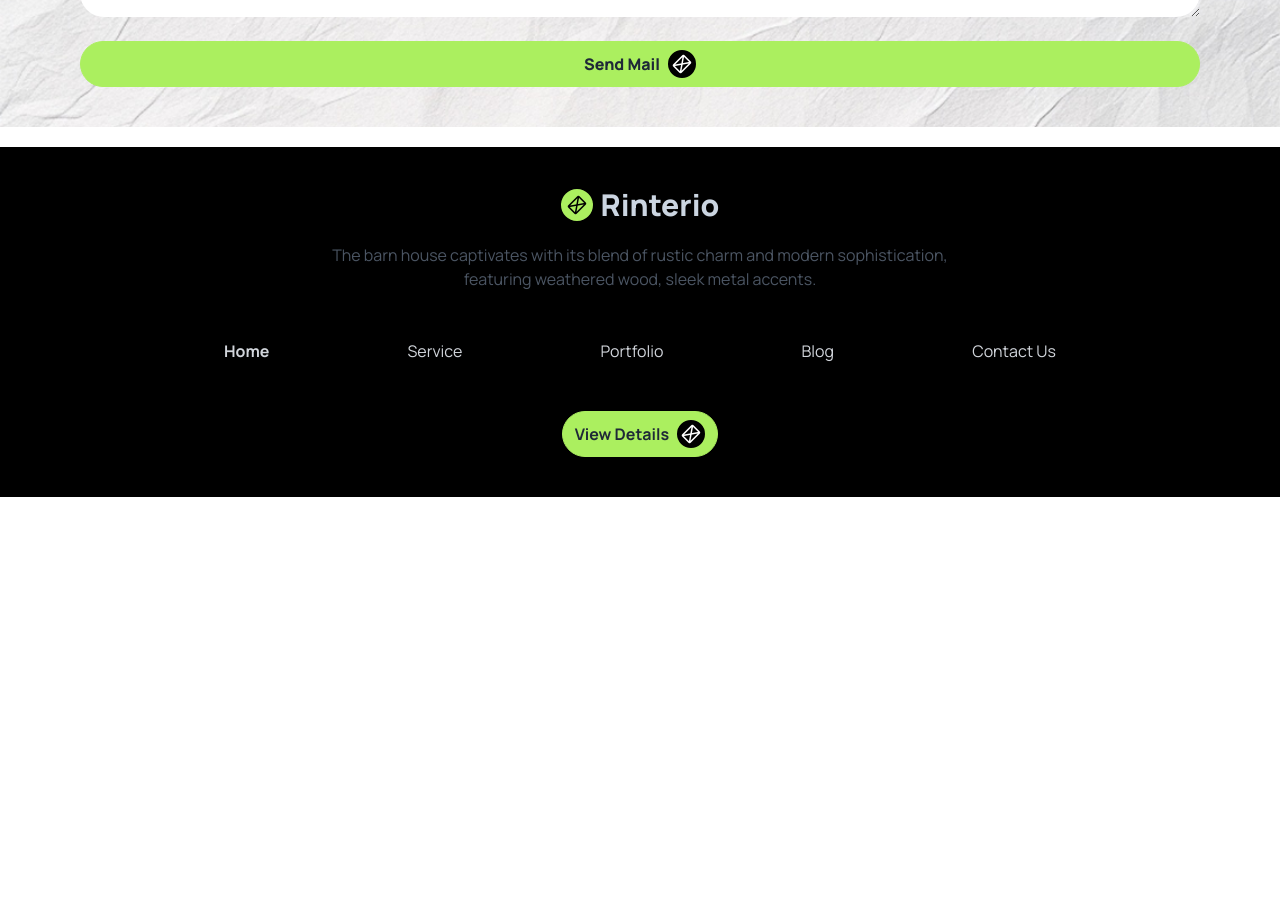
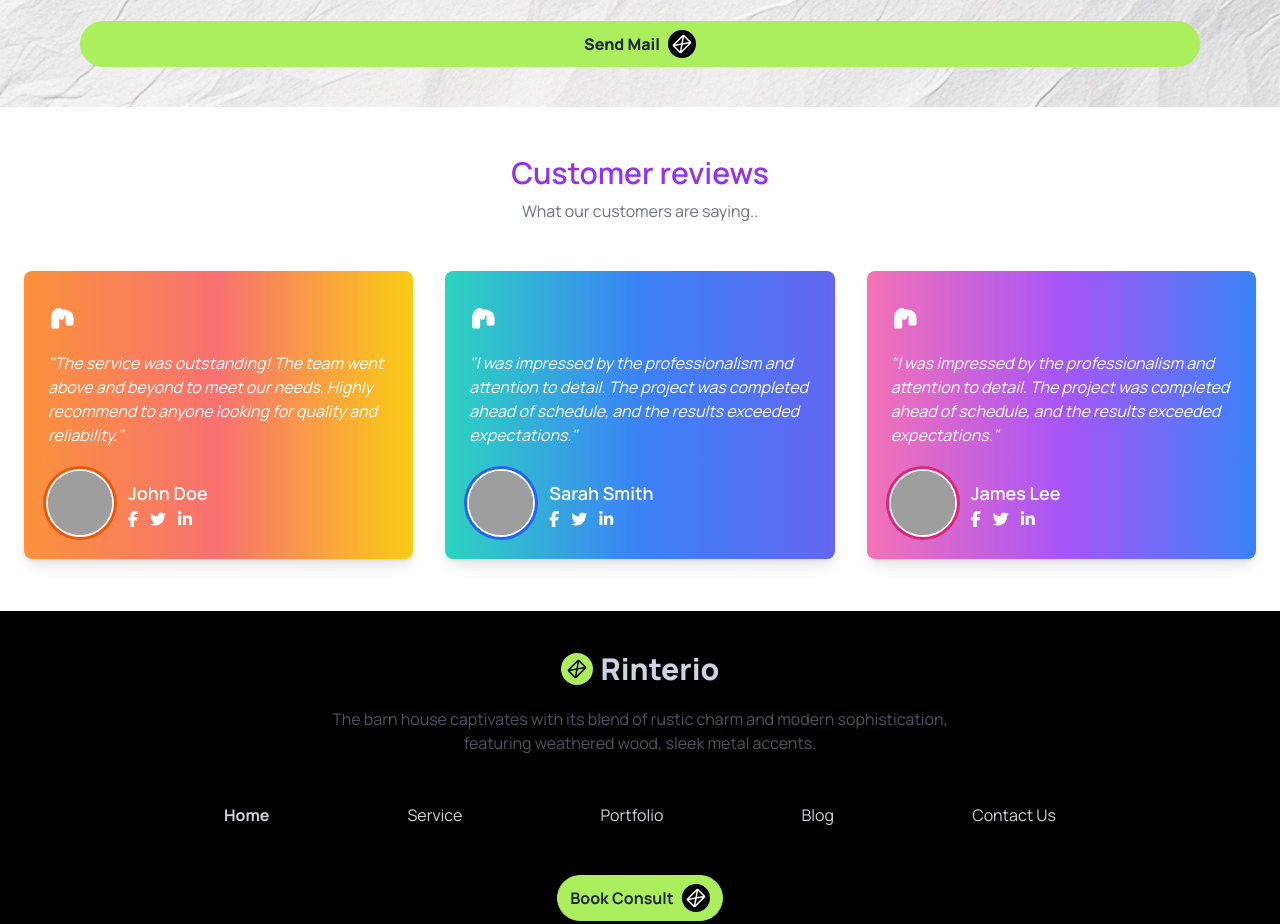
Before and after one commit to suzandev/Assignment-3, a plain HTML site: page index.html in a window 1280 px wide. Shown: the part 4370-5294 px from the top of the page. Before the commit the page ends 4867 px from the top, so only its background shows below. Drawn offline with nearby package versions, Linux system fonts and the light colour scheme; grey boxes are pictures that could not be loaded.

Commit message:
Extra added a new section which is Customer reviews section.

```diff
--- a/index.html
+++ b/index.html
@@ -592,7 +592,7 @@
       </section>
 
       <!-- Contact Section  -->
-      <section id="contact" class="lg:mt-10 py-10 bg-bgImage bg-cover">
+      <section id="contact" class="lg:mt-5 py-10 bg-bgImage bg-cover">
         <div class="container max-w-6xl mx-auto px-4">
           <!-- Section Title -->
           <div class="text-center space-y-5 md:max-w-2xl mx-auto">
@@ -643,10 +643,139 @@
           </form>
         </div>
       </section>
+
+      <!-- Extra Section  -->
+      <div class="text-center py-12">
+        <h2 class="text-3xl font-semibold text-purple-600">Customer reviews</h2>
+        <p class="text-gray-500 mt-2">What our customers are saying..</p>
+      </div>
+
+      <div class="container mx-auto px-6">
+        <div class="flex flex-wrap justify-center -mx-4">
+          <!-- Review 1 -->
+          <div class="w-full sm:w-1/2 lg:w-1/3 px-4 mb-8">
+            <div class="rounded-lg shadow-lg overflow-hidden">
+              <div
+                class="bg-gradient-to-r from-orange-400 via-red-400 to-yellow-400 h-2"></div>
+              <div
+                class="bg-gradient-to-r from-orange-400 via-red-400 to-yellow-400 p-6 text-white">
+                <svg
+                  class="w-8 h-8 mb-4"
+                  fill="currentColor"
+                  viewBox="0 0 20 20">
+                  <path
+                    d="M7.5 3a5.5 5.5 0 00-5.5 5.5V15a1 1 0 001 1h3a1 1 0 001-1V9.5A1.5 1.5 0 0010 8h1v5a1 1 0 001 1h3a1 1 0 001-1v-3.5a5.5 5.5 0 00-5.5-5.5h-2z"></path>
+                </svg>
+                <p class="italic mb-6">
+                  "The service was outstanding! The team went above and beyond
+                  to meet our needs. Highly recommend to anyone looking for
+                  quality and reliability."
+                </p>
+                <div class="flex items-center">
+                  <div class="avatar">
+                    <div
+                      class="ring-orange-600 ring-offset-base-100 w-16 rounded-full ring ring-offset-2 mr-4">
+                      <img
+                        src="https://img.daisyui.com/images/stock/photo-1534528741775-53994a69daeb.webp" />
+                    </div>
+                  </div>
+                  <div>
+                    <h3 class="text-lg font-semibold">John Doe</h3>
+                    <div class="flex mt-1 space-x-3">
+                      <i class="fab fa-facebook-f"></i>
+                      <i class="fab fa-twitter"></i>
+                      <i class="fab fa-linkedin-in"></i>
+                    </div>
+                  </div>
+                </div>
+              </div>
+            </div>
+          </div>
+
+          <!-- Review 2 -->
+          <div class="w-full sm:w-1/2 lg:w-1/3 px-4 mb-8">
+            <div class="rounded-lg shadow-lg overflow-hidden">
+              <div
+                class="bg-gradient-to-r from-teal-400 via-blue-500 to-indigo-500 h-2"></div>
+              <div
+                class="bg-gradient-to-r from-teal-400 via-blue-500 to-indigo-500 p-6 text-white">
+                <svg
+                  class="w-8 h-8 mb-4"
+                  fill="currentColor"
+                  viewBox="0 0 20 20">
+                  <path
+                    d="M7.5 3a5.5 5.5 0 00-5.5 5.5V15a1 1 0 001 1h3a1 1 0 001-1V9.5A1.5 1.5 0 0010 8h1v5a1 1 0 001 1h3a1 1 0 001-1v-3.5a5.5 5.5 0 00-5.5-5.5h-2z"></path>
+                </svg>
+                <p class="italic mb-6">
+                  "I was impressed by the professionalism and attention to
+                  detail. The project was completed ahead of schedule, and the
+                  results exceeded expectations."
+                </p>
+                <div class="flex items-center">
+                  <div class="avatar">
+                    <div
+                      class="ring-blue-600 ring-offset-base-100 w-16 rounded-full ring ring-offset-2 mr-4">
+                      <img
+                        src="https://img.daisyui.com/images/stock/photo-1534528741775-53994a69daeb.webp" />
+                    </div>
+                  </div>
+                  <div>
+                    <h3 class="text-lg font-semibold">Sarah Smith</h3>
+                    <div class="flex mt-1 space-x-3">
+                      <i class="fab fa-facebook-f"></i>
+                      <i class="fab fa-twitter"></i>
+                      <i class="fab fa-linkedin-in"></i>
+                    </div>
+                  </div>
+                </div>
+              </div>
+            </div>
+          </div>
+
+          <!-- Review 3 -->
+          <div class="w-full sm:w-1/2 lg:w-1/3 px-4 mb-8">
+            <div class="rounded-lg shadow-lg overflow-hidden">
+              <div
+                class="bg-gradient-to-r from-pink-400 via-purple-500 to-blue-500 h-2"></div>
+              <div
+                class="bg-gradient-to-r from-pink-400 via-purple-500 to-blue-500 p-6 text-white">
+                <svg
+                  class="w-8 h-8 mb-4"
+                  fill="currentColor"
+                  viewBox="0 0 20 20">
+                  <path
+                    d="M7.5 3a5.5 5.5 0 00-5.5 5.5V15a1 1 0 001 1h3a1 1 0 001-1V9.5A1.5 1.5 0 0010 8h1v5a1 1 0 001 1h3a1 1 0 001-1v-3.5a5.5 5.5 0 00-5.5-5.5h-2z"></path>
+                </svg>
+                <p class="italic mb-6">
+                  "I was impressed by the professionalism and attention to
+                  detail. The project was completed ahead of schedule, and the
+                  results exceeded expectations."
+                </p>
+                <div class="flex items-center">
+                  <div class="avatar">
+                    <div
+                      class="ring-pink-600 ring-offset-base-100 w-16 rounded-full ring ring-offset-2 mr-4">
+                      <img
+                        src="https://img.daisyui.com/images/stock/photo-1534528741775-53994a69daeb.webp" />
+                    </div>
+                  </div>
+                  <div>
+                    <h3 class="text-lg font-semibold">James Lee</h3>
+                    <div class="flex mt-1 space-x-3">
+                      <i class="fab fa-facebook-f"></i>
+                      <i class="fab fa-twitter"></i>
+                      <i class="fab fa-linkedin-in"></i>
+                    </div>
+                  </div>
+                </div>
+              </div>
+            </div>
+          </div>
+        </div>
+      </div>
     </main>
 
     <!-- Footer section -->
-
     <footer class="lg:mt-5 py-10 bg-black">
       <div class="container max-w-6xl mx-auto px-4">
         <!-- Section Title -->
@@ -677,7 +806,7 @@
           <a
             href="#"
             class="w-full md:w-fit mx-auto px-3 py-2 font-bold bg-primary rounded-full border border-primary flex items-center justify-center text-base">
-            View Details
+            Book Consult
             <span
               class="ml-2 w-7 h-7 bg-black rounded-full flex justify-center items-center rotate-45 text-white">
               <i class="fa-regular fa-arrow-up-long"></i>
```
